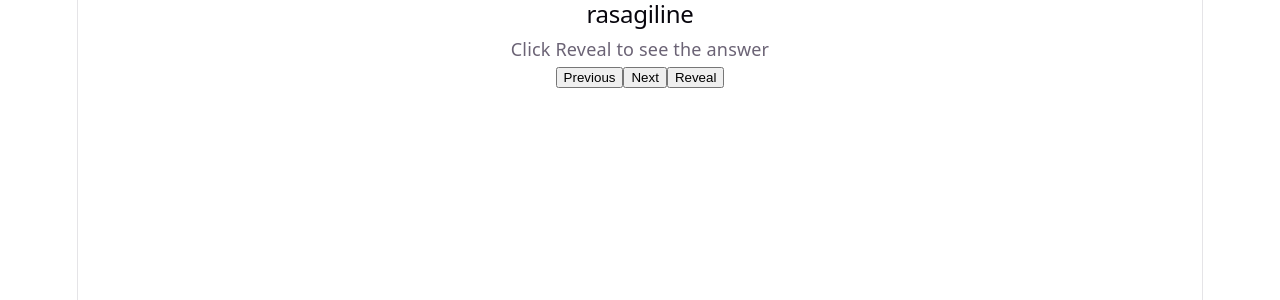
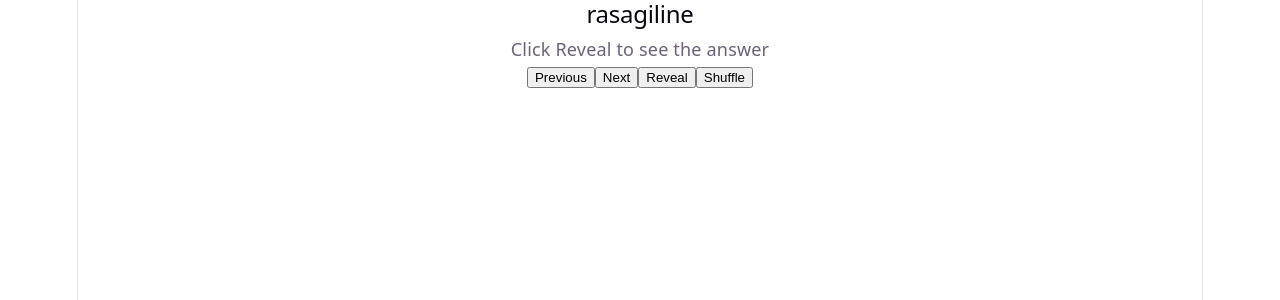
Before and after one commit to Harjas6/Flashcards, a React (Vite) app in the folder frontend/: page / in a window 1280 px wide. Shown: the top 300 px of the page. Built offline with nearby package versions, Linux system fonts and the light colour scheme.

Commit message:
Add shuffle

```diff
--- a/frontend/src/App.tsx
+++ b/frontend/src/App.tsx
@@ -39,7 +39,11 @@ function App() {
 		setIndex((i) => (i - 1 + shuffledDrugs.length) % shuffledDrugs.length);
 		setRevealed(false);
 	};
-
+	const reset = () => {
+		setShuffledDrugs(shuffle(drugs));
+		setIndex(0);
+		setRevealed(false);
+	};
 	const reveal = () => setRevealed(true);
 	return (
 		<div>
@@ -53,6 +57,9 @@ function App() {
 			<button className="button" onClick={reveal}>
 				Reveal
 			</button>
+			<button className="button" onClick={reset}>
+				Shuffle
+			</button>
 		</div>
 	);
 }
```
